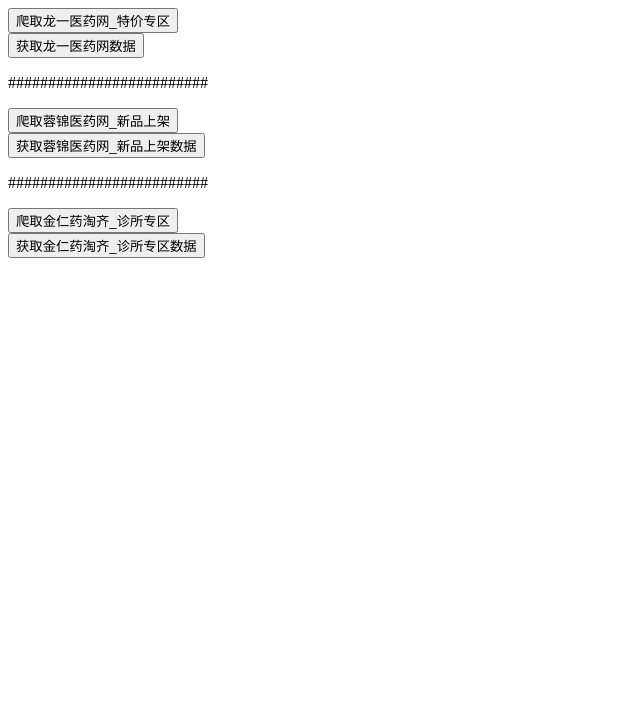
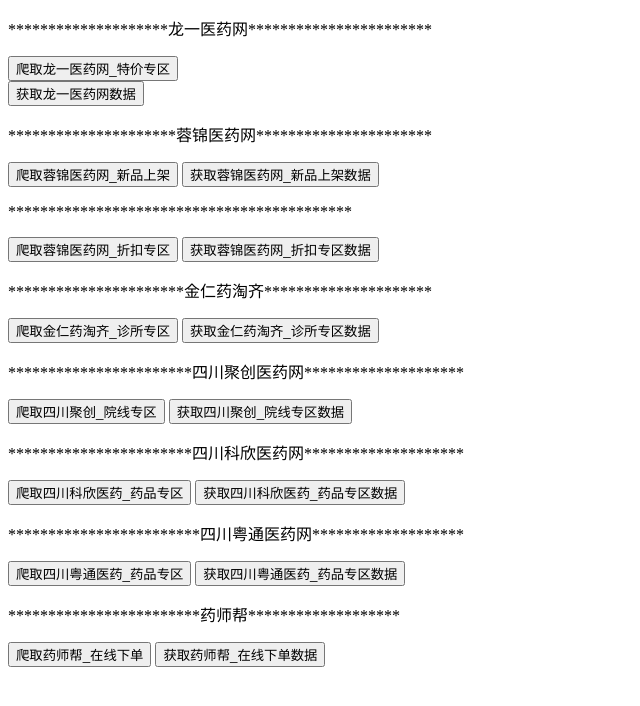
Before and after one commit to quqiao/spider_web, a Django app: page / in a window 1280 px wide. Shown: the top 706 px of the page, without its empty margins (0-640 px from the left). Run offline with Django 3.2, Linux system fonts and the light colour scheme.

Commit message:
20200423

```diff
--- a/ScrapyPage/ScrapyPage/spiders/longyi_tjzq.py
+++ b/ScrapyPage/ScrapyPage/spiders/longyi_tjzq.py
@@ -36,8 +36,8 @@
 
     def parse(self, response):
         # print(response.text)
-        for i in range(1, 9):
-            time.sleep(1)
+        for i in range(1, 15):
+            # time.sleep(1)
             item = CrawlerwebItem()
             name = response.xpath('/html/body/div[4]/div/div[4]/ul/li[%d]/p[1]/a/text()' % i).extract()
             cj = response.xpath('/html/body/div[4]/div/div[4]/ul/li[%d]/p[2]/text()' % i).extract()
--- a/ScrapyPage/project.egg-info/SOURCES.txt
+++ b/ScrapyPage/project.egg-info/SOURCES.txt
@@ -14,6 +14,7 @@
 ScrapyPage/spiders/longyi_tjzq.py
 ScrapyPage/spiders/longyi_yp.py
 ScrapyPage/spiders/rjyiyao_xpsj.py
+ScrapyPage/spiders/rjyiyao_zkzq.py
 ScrapyPage/spiders/scjrm_zszq.py
 ScrapyPage/spiders/scjuchuang_yxzq.py
 ScrapyPage/spiders/sckxyy_ypzq.py
--- a/spider_page/templates/index.html
+++ b/spider_page/templates/index.html
@@ -5,6 +5,7 @@
     <title>爬取</title>
 </head>
 <body>
+        <p>********************龙一医药网***********************</p>
         <form action="{% url 'reg2' %}" method="POST">
         {% csrf_token %}
             <input type="submit" value="爬取龙一医药网_特价专区">
@@ -12,22 +13,61 @@
         <a href="./longyi_tjzq/">
             <button>获取龙一医药网数据</button>
         </a>
-        <p>#########################</p>
-        <form action="{% url 'reg1' %}" method="POST">
-        {% csrf_token %}
-        <input type="submit" value="爬取蓉锦医药网_新品上架">
-        </form>
-        <a href="./rjyiyao_xpsj/">
-            <button>获取蓉锦医药网_新品上架数据</button>
-        </a>
-        <p>#########################</p>
-        <form action="{% url 'reg3' %}" method="POST">
-        {% csrf_token %}
-        <input type="submit" value="爬取金仁药淘齐_诊所专区" onclick="alert(待续)">
-        </form>
-        <a href="./scjrm_zszq/">
+        <p>*********************蓉锦医药网**********************</p>
+<!--        <form action="{% url 'reg1' %}" method="POST">-->
+<!--        {% csrf_token %}-->
+        <input type="submit" value="爬取蓉锦医药网_新品上架" onclick="alert('待续')">
+<!--        </form>-->
+<!--        <a href="./rjyiyao_xpsj/">-->
+            <button onclick="alert('待续')">获取蓉锦医药网_新品上架数据</button>
+<!--        </a>-->
+        <p>*******************************************</p>
+<!--        <form action="{% url 'reg3' %}" method="POST">-->
+<!--        {% csrf_token %}-->
+        <input type="submit" value="爬取蓉锦医药网_折扣专区" onclick="alert('待续')">
+<!--        </form>-->
+<!--        <a href="./rjyiyao_zkzq/">-->
+            <button onclick="alert('待续')">获取蓉锦医药网_折扣专区数据</button>
+<!--        </a>-->
+        <p>**********************金仁药淘齐*********************</p>
+<!--        <form action="{% url 'reg4' %}" method="POST">-->
+<!--        {% csrf_token %}-->
+        <input type="submit" value="爬取金仁药淘齐_诊所专区" onclick="alert('待续')">
+<!--        </form>-->
+<!--        <a href="./scjrm_zszq/">-->
             <button onclick="alert('待续')">获取金仁药淘齐_诊所专区数据</button>
-        </a>
-
+<!--        </a>-->
+        <p>***********************四川聚创医药网********************</p>
+<!--        <form action="{% url 'reg5' %}" method="POST">-->
+<!--        {% csrf_token %}-->
+        <input type="submit" value="爬取四川聚创_院线专区" onclick="alert('待续')">
+<!--        </form>-->
+<!--        <a href="./scjuchuang_yxzq/">-->
+            <button onclick="alert('待续')">获取四川聚创_院线专区数据</button>
+<!--        </a>-->
+        <p>***********************四川科欣医药网********************</p>
+<!--        <form action="{% url 'reg6' %}" method="POST">-->
+<!--        {% csrf_token %}-->
+        <input type="submit" value="爬取四川科欣医药_药品专区" onclick="alert('待续')">
+<!--        </form>-->
+<!--        <a href="./sckxyy_ypzq/">-->
+            <button onclick="alert('待续')">获取四川科欣医药_药品专区数据</button>
+<!--        </a>-->
+        <p>************************四川粤通医药网*******************</p>
+<!--        <form action="{% url 'reg7' %}" method="POST">-->
+<!--        {% csrf_token %}-->
+        <input type="submit" value="爬取四川粤通医药_药品专区" onclick="alert('待续')">
+<!--        </form>-->
+<!--        <a href="./scytyy_zszq/">-->
+            <button onclick="alert('待续')">获取四川粤通医药_药品专区数据</button>
+<!--        </a>-->
+        <p>************************药师帮*******************</p>
+<!--        <form action="{% url 'reg8' %}" method="POST">-->
+<!--        {% csrf_token %}-->
+        <input type="submit" value="爬取药师帮_在线下单" onclick="alert('待续')">
+<!--        </form>-->
+<!--        <a href="./ysbang_zxxd/">-->
+            <button onclick="alert('待续')">获取药师帮_在线下单数据</button>
+<!--        </a>-->
 </body>
 </html>
--- a/spider_web/urls.py
+++ b/spider_web/urls.py
@@ -26,9 +26,14 @@
     url(r'^rjyiyao_xpsj/', views.rjyiyao_xpsj),
     url(r'^longyi_tjzq/', views.longyi_tjzq),
     url(r'^scjrm_zszq/', views.scjrm_zszq),
-    url(r"rjyiyao", views.start_rjyiyao_xpsj, name="reg1"),
+    url(r"rjyiyao1", views.start_rjyiyao_xpsj, name="reg1"),
+    url(r"rjyiyao2", views.start_rjyiyao_xpsj, name="reg4"),
     url(r"longyi", views.start_longyi_tjzq, name="reg2"),
     url(r"scjrm", views.start_scjrm_zszq, name="reg3"),
+    url(r"scjuchuang", views.start_scjrm_zszq, name="reg5"),
+    url(r"sckxyy", views.start_scjrm_zszq, name="reg6"),
+    url(r"scytyy", views.start_scjrm_zszq, name="reg7"),
+    url(r"ysbang", views.start_scjrm_zszq, name="reg8"),
     # url('^', views.start_rjyiyao_xpsj),
     # url('^', views.start_longyi_tjzq),
 ]
```
Also changed, not shown: ScrapyPage/ScrapyPage/middlewares.py (+39 -10 lines), ScrapyPage/ScrapyPage/spiders/rjyiyao_zkzq.py (added, +93 -0 lines), ScrapyPage/ScrapyPage/spiders/scjrm_zszq.py (+4 -4 lines), ScrapyPage/build/lib/ScrapyPage/middlewares.py, ScrapyPage/build/lib/ScrapyPage/spiders/longyi_tjzq.py, ScrapyPage/build/lib/ScrapyPage/spiders/rjyiyao_xpsj.py, ScrapyPage/build/lib/ScrapyPage/spiders/rjyiyao_zkzq.py (added), ScrapyPage/build/lib/ScrapyPage/spiders/scjrm_zszq.py.
